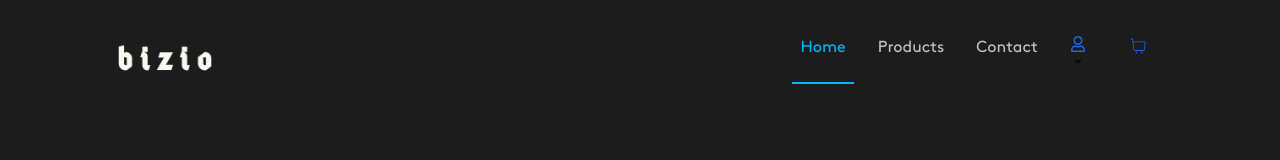
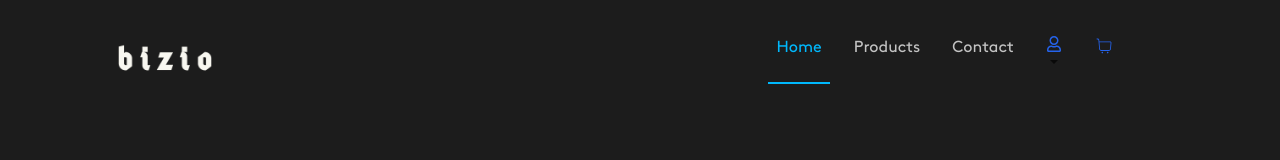
Before and after one commit to ivolevy/grupo7-tpo, a React (Vite) app: page / in a window 1280 px wide. Shown: the top 160 px of the page. Built offline with nearby package versions, Linux system fonts and the light colour scheme; a web font is replaced by a local one.

Commit message:
changes css

```diff
--- a/src/assets/components/Nav.jsx
+++ b/src/assets/components/Nav.jsx
@@ -36,7 +36,7 @@ export const CustomNav = () => {
 						alt="React Bootstrap logo"
 					/>
 				</Navbar.Brand>
-				<Navbar.Toggle aria-controls="responsive-navbar-nav" />
+				<Navbar.Toggle aria-controls="responsive-navbar-nav" className="bg-[#393939]"/>
 				<Navbar.Collapse
 					id="responsive-navbar-nav"
 					className="flex justify-end"
@@ -76,10 +76,15 @@ export const CustomNav = () => {
 							<NavDropdown.Item href="/login">Log in</NavDropdown.Item>
 							<NavDropdown.Item href="/register">Register</NavDropdown.Item>
 						</NavDropdown>
-						<Nav.Link as={Link} to="/cart">
+						<Nav.Link
+							as={NavLink}
+							to="/cart"
+							className="navItem"
+							activeClassName="active"
+						>
 							<CiShoppingCart
 								id="cart"
-								className="text-blue-600 text-xl flex align-middle m-auto w-10"
+								className="text-blue-600 pr-7 text-xl w-12"
 							/>
 						</Nav.Link>
 					</Nav>
```
